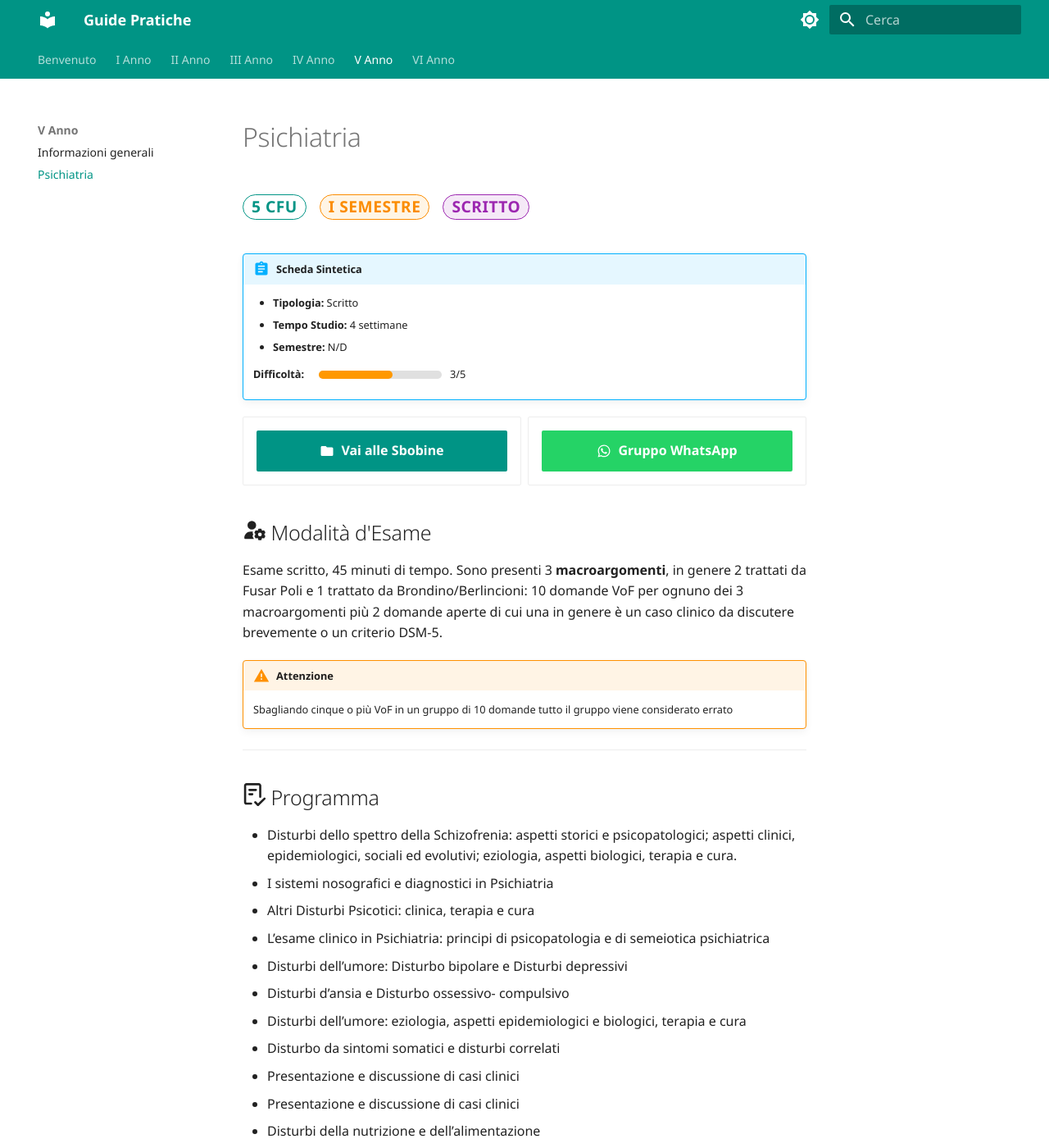
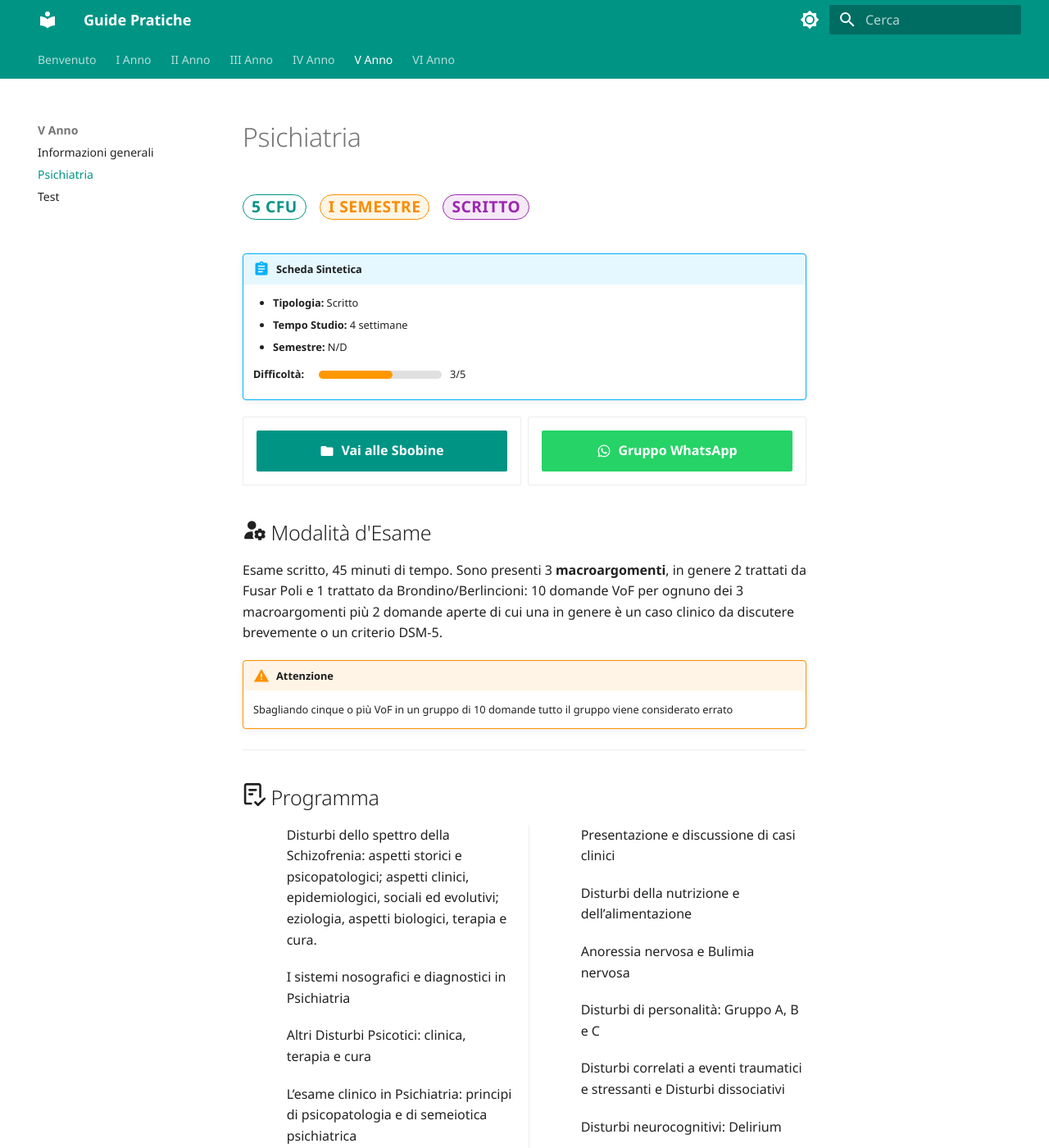
Before and after one commit to aleprevitera/guide, an MkDocs documentation site: the page built from docs/V_Anno/psichiatria.md, in a window 1280 px wide and 1400 px high. Shown: the whole window at 82% size. Built offline with MkDocs 1.6.1 and Material for MkDocs 9.7.7, drawn with Linux system fonts in a browser that asks for light colours; some of the changed text lies outside the part shown.

Commit message:
Modificato programma

```diff
--- a/docs/V_Anno/psichiatria.md
+++ b/docs/V_Anno/psichiatria.md
@@ -37,8 +37,6 @@ program: >-
 
   - Presentazione e discussione di casi clinici
 
-  - Presentazione e discussione di casi clinici
-
   - Disturbi della nutrizione e dell’alimentazione
 
   - Anoressia nervosa e Bulimia nervosa
--- a/docs/stylesheet/extra.css
+++ b/docs/stylesheet/extra.css
@@ -98,3 +98,35 @@
   color: #ba68c8;
   border-color: #ba68c8;
 }
+
+/* Griglia per il programma d'esame */
+.programma-lista ul {
+  column-count: 2;         /* 2 Colonne su desktop */
+  column-gap: 40px;
+  column-rule: 1px solid var(--md-default-fg-color--lightest); /* Linea divisoria sottile */
+  list-style-type: none;
+  padding-left: 0;
+}
+
+.programma-lista ul li {
+  break-inside: avoid;     /* Evita che un punto si spezzi tra due colonne */
+  padding-bottom: 12px;
+  display: flex;
+  align-items: flex-start;
+  gap: 10px;
+}
+
+/* Icona personalizzata prima di ogni punto */
+.programma-lista ul li::before {
+  content: "\e409";       /* Codice icona Material 'check-circle' o simile */
+  font-family: "Material Icons";
+  color: var(--md-primary-fg-color);
+  font-size: 1.1em;
+}
+
+/* Torna a 1 colonna su Mobile */
+@media screen and (max-width: 76.25em) {
+  .programma-lista ul {
+    column-count: 1;
+  }
+}
--- a/mkdocs.yml
+++ b/mkdocs.yml
@@ -59,4 +59,5 @@ extra:
   generator: false
 
 extra_css:
+  - https://fonts.googleapis.com/css2?family=Material+Icons
   - stylesheet/extra.css
```
Also changed, not shown: docs/V_Anno/test.md (added, +21 -0 lines), hooks.py (+4 -3 lines).
